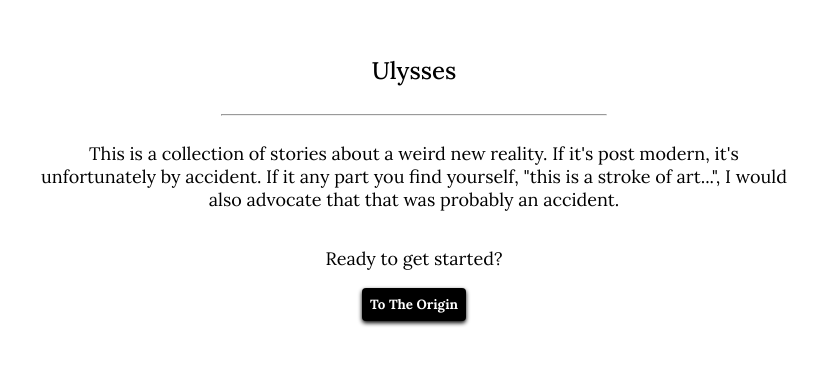
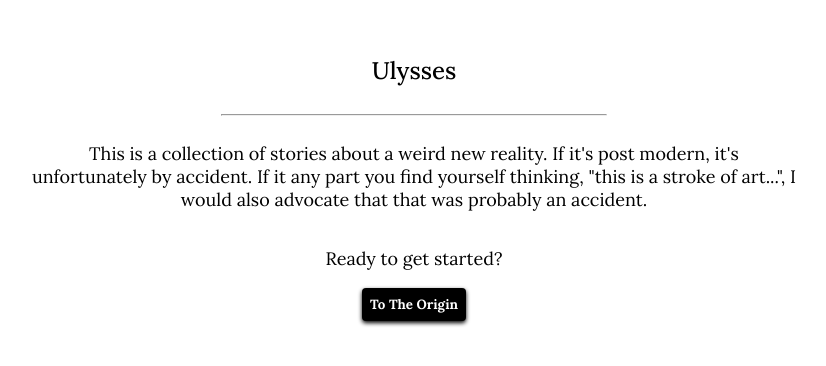
Before and after one commit to nicholasgalante1997/mf-ulysses-home, a React (Create React App) app: page / in a window 1280 px wide. Shown: the part 222-588 px from the top of the page, without its empty margins (226-1052 px from the left). Built offline with nearby package versions, Linux system fonts and the light colour scheme.

Commit message:
adjusted text

```diff
--- a/src/HomePage.tsx
+++ b/src/HomePage.tsx
@@ -2,7 +2,7 @@ import React from 'react';
 import styles from './styles/home.module.css';
 import { Subheading, Page, SectionBreak, Heading, BeginButton } from './components';
 
-const subheading = `This is a collection of stories about a weird new reality. If it's post modern, it's unfortunately by accident. If it any part you find yourself, "this is a stroke of art...", I would also advocate that that was probably an accident.`;
+const subheading = `This is a collection of stories about a weird new reality. If it's post modern, it's unfortunately by accident. If it any part you find yourself thinking, "this is a stroke of art...", I would also advocate that that was probably an accident.`;
 interface HomePageProps {
   onClick: () => void;
 }
```
